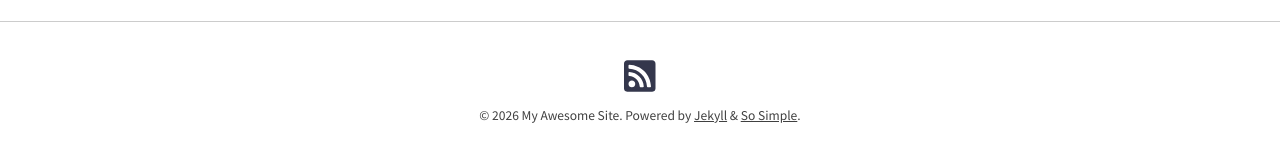
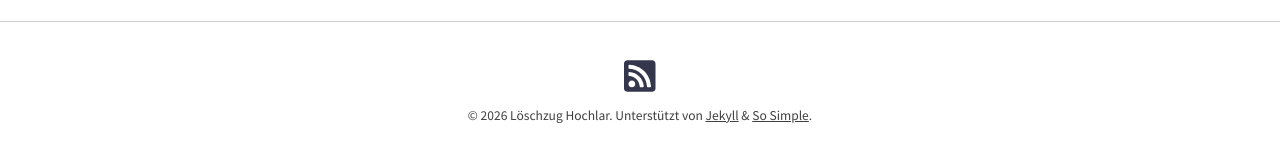
Before and after one commit to stefan-becker/LZ-Hochlar, a Jekyll site: the page built from index.md, in a window 1280 px wide and 900 px high, scrolled down 1240 px. Shown: the part 702-864 px from the top of the window. Built offline with Jekyll 4.4.1, drawn with Linux system fonts in a browser that asks for light colours; nearby versions of some CDN libraries; some of the changed text lies outside the part shown.

Commit message:
Erste Änderung

```diff
--- a/_config.yml
+++ b/_config.yml
@@ -16,8 +16,8 @@
 theme: jekyll-theme-so-simple
 # remote_theme: mmistakes/so-simple-theme
 skin: "/assets/css/skins/default.css"
-locale: en-US
-title: "My Awesome Site"
+locale: de-DE
+title: "Löschzug Hochlar"
 description: "It really is the best."
 baseurl: # the subpath of your site, e.g. "/blog"
 url: # the base hostname & protocol for your site e.g. "https://mmistakes.github.io"
```
